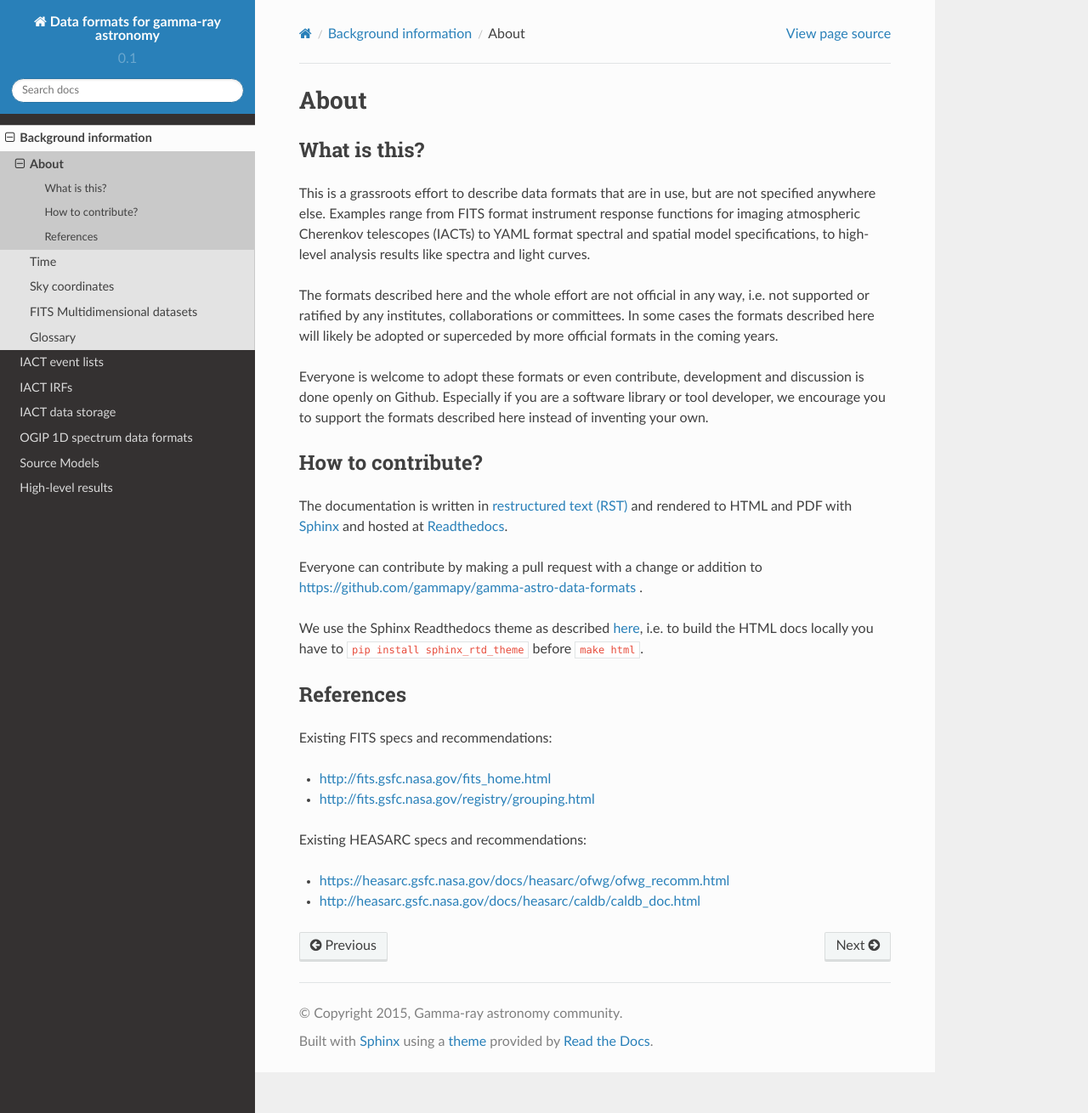
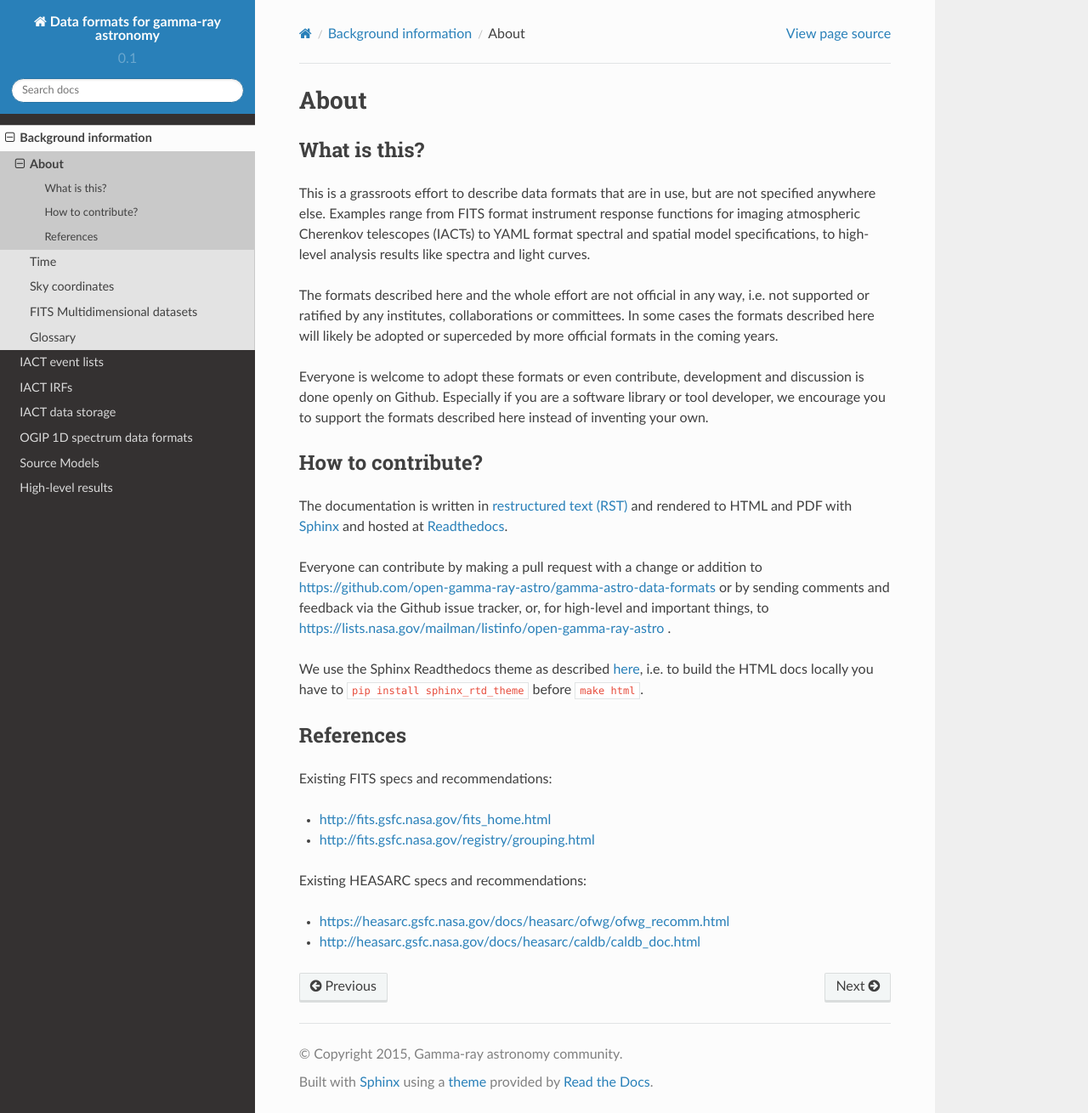
Before and after one commit to open-gamma-ray-astro/gamma-astro-data-formats, a Sphinx documentation site: the page built from source/info/about.rst, in a window 1280 px wide and 1310 px high. Shown: the whole window at 85% size. Built offline with Sphinx 7.4.7 and the Read the Docs theme 2.0.0, drawn with Linux system fonts in a browser that asks for light colours.

Commit message:
Update repo name and add link to mailing list

```diff
--- a/source/index.rst
+++ b/source/index.rst
@@ -5,8 +5,9 @@ Data formats for gamma-ray astronomy
 
 A place to propose and share data format descriptions for gamma-ray astronomy.
 
-* Repository: https://github.com/gammapy/gamma-astro-data-formats
+* Repository: https://github.com/open-gamma-ray-astro/gamma-astro-data-formats
 * Docs: http://gamma-astro-data-formats.readthedocs.org/
+* Mailing list: https://lists.nasa.gov/mailman/listinfo/open-gamma-ray-astro
 
 Table of contents
 -----------------
--- a/source/info/about.rst
+++ b/source/info/about.rst
@@ -31,7 +31,10 @@ The documentation is written in `restructured text (RST)`_ and rendered to HTML
 and PDF with `Sphinx`_ and hosted at `Readthedocs`_.
 
 Everyone can contribute by making a pull request with a change or addition
-to https://github.com/gammapy/gamma-astro-data-formats .
+to https://github.com/open-gamma-ray-astro/gamma-astro-data-formats or by
+sending comments and feedback via the Github issue tracker, or, for
+high-level and important things, to
+https://lists.nasa.gov/mailman/listinfo/open-gamma-ray-astro .
 
 We use the Sphinx Readthedocs theme as described `here <sphinx-rtd-local>`_,
 i.e. to build the HTML docs locally you have to ``pip install sphinx_rtd_theme``
```
Also changed, not shown: README.md (+2 -1 lines).
